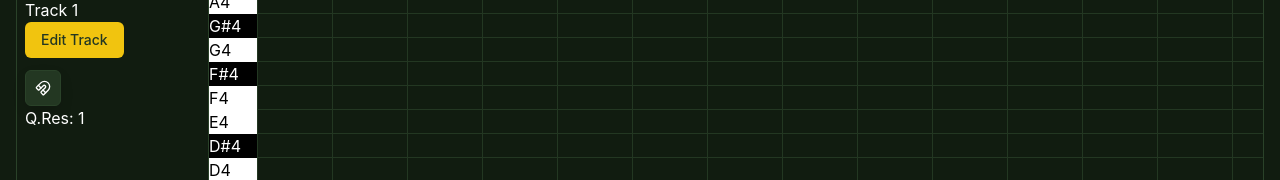
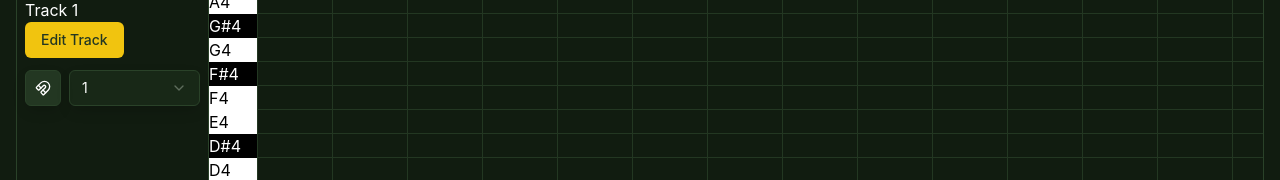
Before and after one commit to KevinLee3627/piano-thing, a React (Vite) app: page / in a window 1280 px wide. Shown: the part 208-388 px from the top of the page. Built offline with nearby package versions, Linux system fonts and the light colour scheme.

Commit message:
feat: Add select to change quant resolution

```diff
--- a/src/app/trackSlice.ts
+++ b/src/app/trackSlice.ts
@@ -113,6 +113,13 @@
     ) => {
       state[action.payload.trackId].isQuantized = action.payload.isQuantized;
     },
+    setTrackQuantizationResolution: (
+      state,
+      action: PayloadAction<Pick<Track, 'trackId' | 'quantizationResolution'>>,
+    ) => {
+      state[action.payload.trackId].quantizationResolution =
+        action.payload.quantizationResolution;
+    },
     addBlock: (
       state,
       action: PayloadAction<Pick<Track, 'trackId'> & Omit<Block, 'blockId'>>,
--- a/src/components/TrackControl.tsx
+++ b/src/components/TrackControl.tsx
@@ -1,8 +1,21 @@
-import { trackSlice, type Track } from '@/app/trackSlice';
+import {
+  QUANTIZATION_RESOLUTION,
+  trackSlice,
+  type Track,
+} from '@/app/trackSlice';
 import { useAppDispatch, useAppSelector } from '@/app/hooks';
 import { TrackDialog } from './TrackDialog';
 import { Toggle } from './ui/toggle';
 import { MagnetIcon } from 'lucide-react';
+import {
+  Select,
+  SelectContent,
+  SelectGroup,
+  SelectItem,
+  SelectLabel,
+  SelectTrigger,
+  SelectValue,
+} from './ui/select';
 
 interface TrackControlProps {
   trackId: Track['trackId'];
@@ -17,6 +30,7 @@
     <div className='p-2'>
       <p>{track.name}</p>
       <TrackDialog mode='edit' trackId={track.trackId} />
+      <div className='flex gap-2'>
         <Toggle
           variant={'outline'}
           pressed={track.isQuantized}
@@ -56,7 +70,33 @@
         >
           <MagnetIcon />
         </Toggle>
-      <p>Q.Res: {track.quantizationResolution}</p>
+        <Select
+          defaultValue={String(track.quantizationResolution)}
+          onValueChange={(value) => {
+            const newResolution = Number(value);
+            dispatch(
+              trackSlice.actions.setTrackQuantizationResolution({
+                trackId: track.trackId,
+                quantizationResolution: newResolution,
+              }),
+            );
+          }}
+        >
+          <SelectTrigger className='w-full max-w-48'>
+            <SelectValue placeholder='Quant. Res' />
+          </SelectTrigger>
+          <SelectContent>
+            <SelectGroup>
+              <SelectLabel>Quantization Resolution</SelectLabel>
+              {[...new Array(QUANTIZATION_RESOLUTION.MAX)].map((_, i) => (
+                <SelectItem key={i + 1} value={`${i + 1}`}>
+                  {i + 1}
+                </SelectItem>
+              ))}
+            </SelectGroup>
+          </SelectContent>
+        </Select>
+      </div>
     </div>
   );
 };
--- /dev/null
+++ b/src/components/ui/select.tsx
@@ -0,0 +1,188 @@
+import * as React from "react"
+import { CheckIcon, ChevronDownIcon, ChevronUpIcon } from "lucide-react"
+import { Select as SelectPrimitive } from "radix-ui"
+
+import { cn } from "@/lib/utils"
+
+function Select({
+  ...props
+}: React.ComponentProps<typeof SelectPrimitive.Root>) {
+  return <SelectPrimitive.Root data-slot="select" {...props} />
+}
+
+function SelectGroup({
+  ...props
+}: React.ComponentProps<typeof SelectPrimitive.Group>) {
+  return <SelectPrimitive.Group data-slot="select-group" {...props} />
+}
+
+function SelectValue({
+  ...props
+}: React.ComponentProps<typeof SelectPrimitive.Value>) {
+  return <SelectPrimitive.Value data-slot="select-value" {...props} />
+}
+
+function SelectTrigger({
+  className,
+  size = "default",
+  children,
+  ...props
+}: React.ComponentProps<typeof SelectPrimitive.Trigger> & {
+  size?: "sm" | "default"
+}) {
+  return (
+    <SelectPrimitive.Trigger
+      data-slot="select-trigger"
+      data-size={size}
+      className={cn(
+        "border-input data-[placeholder]:text-muted-foreground [&_svg:not([class*='text-'])]:text-muted-foreground focus-visible:border-ring focus-visible:ring-ring/50 aria-invalid:ring-destructive/20 dark:aria-invalid:ring-destructive/40 aria-invalid:border-destructive dark:bg-input/30 dark:hover:bg-input/50 flex w-fit items-center justify-between gap-2 rounded-md border bg-transparent px-3 py-2 text-sm whitespace-nowrap shadow-xs transition-[color,box-shadow] outline-none focus-visible:ring-[3px] disabled:cursor-not-allowed disabled:opacity-50 data-[size=default]:h-9 data-[size=sm]:h-8 *:data-[slot=select-value]:line-clamp-1 *:data-[slot=select-value]:flex *:data-[slot=select-value]:items-center *:data-[slot=select-value]:gap-2 [&_svg]:pointer-events-none [&_svg]:shrink-0 [&_svg:not([class*='size-'])]:size-4",
+        className
+      )}
+      {...props}
+    >
+      {children}
+      <SelectPrimitive.Icon asChild>
+        <ChevronDownIcon className="size-4 opacity-50" />
+      </SelectPrimitive.Icon>
+    </SelectPrimitive.Trigger>
+  )
+}
+
+function SelectContent({
+  className,
+  children,
+  position = "item-aligned",
+  align = "center",
+  ...props
+}: React.ComponentProps<typeof SelectPrimitive.Content>) {
+  return (
+    <SelectPrimitive.Portal>
+      <SelectPrimitive.Content
+        data-slot="select-content"
+        className={cn(
+          "bg-popover text-popover-foreground data-[state=open]:animate-in data-[state=closed]:animate-out data-[state=closed]:fade-out-0 data-[state=open]:fade-in-0 data-[state=closed]:zoom-out-95 data-[state=open]:zoom-in-95 data-[side=bottom]:slide-in-from-top-2 data-[side=left]:slide-in-from-right-2 data-[side=right]:slide-in-from-left-2 data-[side=top]:slide-in-from-bottom-2 relative z-50 max-h-(--radix-select-content-available-height) min-w-[8rem] origin-(--radix-select-content-transform-origin) overflow-x-hidden overflow-y-auto rounded-md border shadow-md",
+          position === "popper" &&
+            "data-[side=bottom]:translate-y-1 data-[side=left]:-translate-x-1 data-[side=right]:translate-x-1 data-[side=top]:-translate-y-1",
+          className
+        )}
+        position={position}
+        align={align}
+        {...props}
+      >
+        <SelectScrollUpButton />
+        <SelectPrimitive.Viewport
+          className={cn(
+            "p-1",
+            position === "popper" &&
+              "h-[var(--radix-select-trigger-height)] w-full min-w-[var(--radix-select-trigger-width)] scroll-my-1"
+          )}
+        >
+          {children}
+        </SelectPrimitive.Viewport>
+        <SelectScrollDownButton />
+      </SelectPrimitive.Content>
+    </SelectPrimitive.Portal>
+  )
+}
+
+function SelectLabel({
+  className,
+  ...props
+}: React.ComponentProps<typeof SelectPrimitive.Label>) {
+  return (
+    <SelectPrimitive.Label
+      data-slot="select-label"
+      className={cn("text-muted-foreground px-2 py-1.5 text-xs", className)}
+      {...props}
+    />
+  )
+}
+
+function SelectItem({
+  className,
+  children,
+  ...props
+}: React.ComponentProps<typeof SelectPrimitive.Item>) {
+  return (
+    <SelectPrimitive.Item
+      data-slot="select-item"
+      className={cn(
+        "focus:bg-accent focus:text-accent-foreground [&_svg:not([class*='text-'])]:text-muted-foreground relative flex w-full cursor-default items-center gap-2 rounded-sm py-1.5 pr-8 pl-2 text-sm outline-hidden select-none data-[disabled]:pointer-events-none data-[disabled]:opacity-50 [&_svg]:pointer-events-none [&_svg]:shrink-0 [&_svg:not([class*='size-'])]:size-4 *:[span]:last:flex *:[span]:last:items-center *:[span]:last:gap-2",
+        className
+      )}
+      {...props}
+    >
+      <span
+        data-slot="select-item-indicator"
+        className="absolute right-2 flex size-3.5 items-center justify-center"
+      >
+        <SelectPrimitive.ItemIndicator>
+          <CheckIcon className="size-4" />
+        </SelectPrimitive.ItemIndicator>
+      </span>
+      <SelectPrimitive.ItemText>{children}</SelectPrimitive.ItemText>
+    </SelectPrimitive.Item>
+  )
+}
+
+function SelectSeparator({
+  className,
+  ...props
+}: React.ComponentProps<typeof SelectPrimitive.Separator>) {
+  return (
+    <SelectPrimitive.Separator
+      data-slot="select-separator"
+      className={cn("bg-border pointer-events-none -mx-1 my-1 h-px", className)}
+      {...props}
+    />
+  )
+}
+
+function SelectScrollUpButton({
+  className,
+  ...props
+}: React.ComponentProps<typeof SelectPrimitive.ScrollUpButton>) {
+  return (
+    <SelectPrimitive.ScrollUpButton
+      data-slot="select-scroll-up-button"
+      className={cn(
+        "flex cursor-default items-center justify-center py-1",
+        className
+      )}
+      {...props}
+    >
+      <ChevronUpIcon className="size-4" />
+    </SelectPrimitive.ScrollUpButton>
+  )
+}
+
+function SelectScrollDownButton({
+  className,
+  ...props
+}: React.ComponentProps<typeof SelectPrimitive.ScrollDownButton>) {
+  return (
+    <SelectPrimitive.ScrollDownButton
+      data-slot="select-scroll-down-button"
+      className={cn(
+        "flex cursor-default items-center justify-center py-1",
+        className
+      )}
+      {...props}
+    >
+      <ChevronDownIcon className="size-4" />
+    </SelectPrimitive.ScrollDownButton>
+  )
+}
+
+export {
+  Select,
+  SelectContent,
+  SelectGroup,
+  SelectItem,
+  SelectLabel,
+  SelectScrollDownButton,
+  SelectScrollUpButton,
+  SelectSeparator,
+  SelectTrigger,
+  SelectValue,
+}
```
Lines whose indentation alone changed are shown as unchanged.
